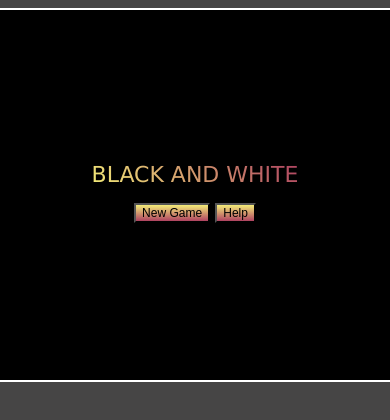
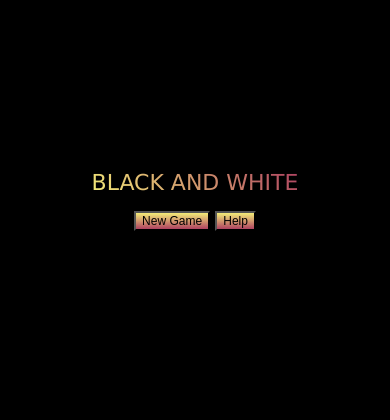
Before and after one commit to BhavyaNayak04/Word-Game, a plain HTML site: page index.html in a window 390 px wide. Drawn offline with Linux system fonts and the light colour scheme.

Commit message:
Update style.css

```diff
--- a/style.css
+++ b/style.css
@@ -95,9 +95,14 @@
     }
     @media only screen and (max-width: 550px)
     {
+       body
+     {
+      background-color: black;
+     }
         .container{
-         min-height: 330px;
+         min-height: 350px;
          width: 100%;
+         border: none;
         }
     .playarea
     {
```
